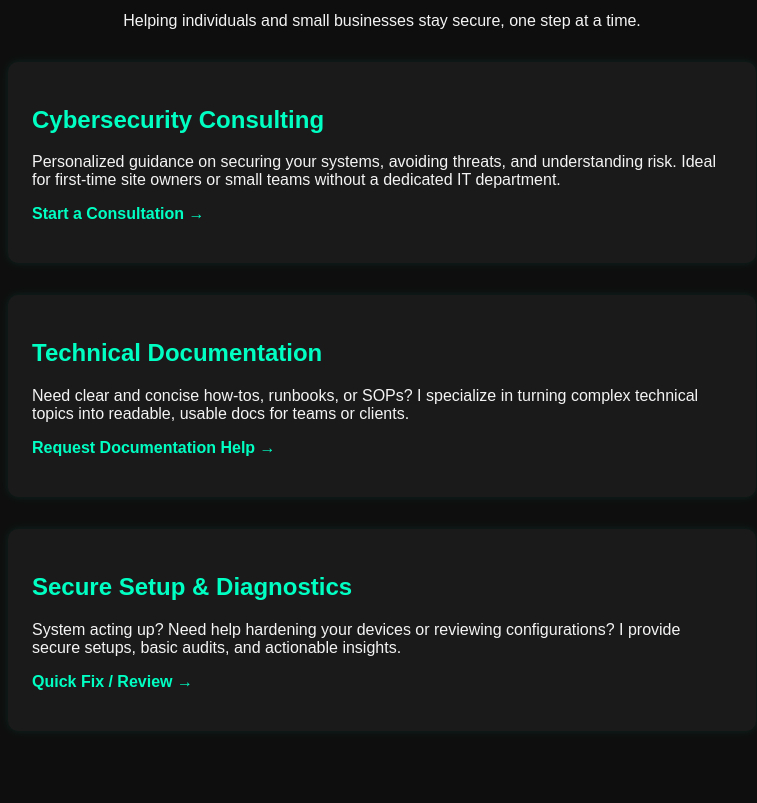
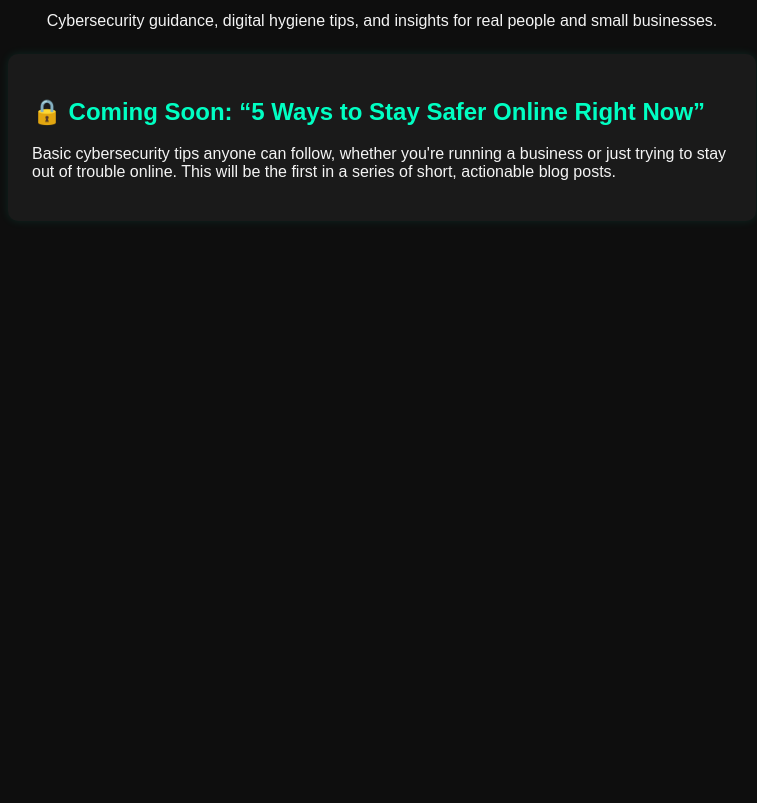
Before and after one commit to Artilleryjoe/irondillo-site, a plain HTML site: page blog.html in a window 1280 px wide. Shown: the part 195-998 px from the top of the page, without its empty margins (258-1015 px from the left). After the commit the page ends 800 px from the top, so only its background shows below. Drawn offline with Linux system fonts and the light colour scheme.

Commit message:
Update blog.html

```diff
--- a/blog.html
+++ b/blog.html
@@ -2,20 +2,20 @@
 <html lang="en">
 <head>
   <meta charset="UTF-8" />
-  <title>Services – IronDillo</title>
+  <title>Blog – IronDillo</title>
   <meta name="viewport" content="width=device-width, initial-scale=1.0" />
   <link rel="icon" type="image/x-icon" href="/assets/favicon.ico">
 
   <!-- SEO Meta -->
-  <meta name="description" content="Explore IronDillo's cybersecurity services, including diagnostics, consulting, and secure setup for individuals and small businesses.">
-  <meta name="keywords" content="cybersecurity services, small business security, technical writing, consulting, diagnostics">
+  <meta name="description" content="Read cybersecurity tips, updates, and advice from IronDillo. Learn how to protect your systems and stay safe online.">
+  <meta name="keywords" content="cybersecurity blog, IT tips, threat awareness, cyber hygiene, small business security">
   <meta name="author" content="Kristopher McCoy">
 
   <!-- Open Graph / Social -->
-  <meta property="og:title" content="IronDillo Cybersecurity Services">
-  <meta property="og:description" content="Explore the services IronDillo offers to help you build a safer digital space.">
+  <meta property="og:title" content="IronDillo Blog">
+  <meta property="og:description" content="Cyber hygiene tips, threat breakdowns, and security insights for small businesses and individuals.">
   <meta property="og:image" content="https://irondillo.com/assets/irondillo-preview.jpg">
-  <meta property="og:url" content="https://irondillo.com/services.html">
+  <meta property="og:url" content="https://irondillo.com/blog.html">
   <meta name="twitter:card" content="summary_large_image">
 
   <style>
@@ -31,28 +31,23 @@
       height: auto;
     }
     h1 {
+      font-size: 2.5rem;
       color: #00ffc3;
-      font-size: 2.5rem;
     }
-    .service {
+    .post {
       background: #1a1a1a;
-      margin: 2rem auto;
+      margin: 1.5rem auto;
       padding: 1.5rem;
       max-width: 700px;
       border-radius: 10px;
       box-shadow: 0 0 10px rgba(0, 255, 195, 0.1);
       text-align: left;
     }
-    .service h2 {
+    .post h2 {
       color: #00ffc3;
     }
-    .service p {
+    .post p {
       font-size: 1rem;
-    }
-    .cta a {
-      color: #00ffc3;
-      text-decoration: none;
-      font-weight: bold;
     }
     nav {
       background: #111;
@@ -84,25 +79,12 @@
     <a href="/blog.html">Blog</a>
   </nav>
 
-  <h1>Services</h1>
-  <p>Helping individuals and small businesses stay secure, one step at a time.</p>
+  <h1>IronDillo Blog</h1>
+  <p>Cybersecurity guidance, digital hygiene tips, and insights for real people and small businesses.</p>
 
-  <div class="service">
-    <h2>Cybersecurity Consulting</h2>
-    <p>Personalized guidance on securing your systems, avoiding threats, and understanding risk. Ideal for first-time site owners or small teams without a dedicated IT department.</p>
-    <p class="cta"><a href="https://fiverr.com/artilleryjoe" target="_blank">Start a Consultation →</a></p>
-  </div>
-
-  <div class="service">
-    <h2>Technical Documentation</h2>
-    <p>Need clear and concise how-tos, runbooks, or SOPs? I specialize in turning complex technical topics into readable, usable docs for teams or clients.</p>
-    <p class="cta"><a href="https://fiverr.com/artilleryjoe" target="_blank">Request Documentation Help →</a></p>
-  </div>
-
-  <div class="service">
-    <h2>Secure Setup & Diagnostics</h2>
-    <p>System acting up? Need help hardening your devices or reviewing configurations? I provide secure setups, basic audits, and actionable insights.</p>
-    <p class="cta"><a href="https://ko-fi.com/kris98630" target="_blank">Quick Fix / Review →</a></p>
+  <div class="post">
+    <h2>🔒 Coming Soon: “5 Ways to Stay Safer Online Right Now”</h2>
+    <p>Basic cybersecurity tips anyone can follow, whether you're running a business or just trying to stay out of trouble online. This will be the first in a series of short, actionable blog posts.</p>
   </div>
 
 </body>
```
